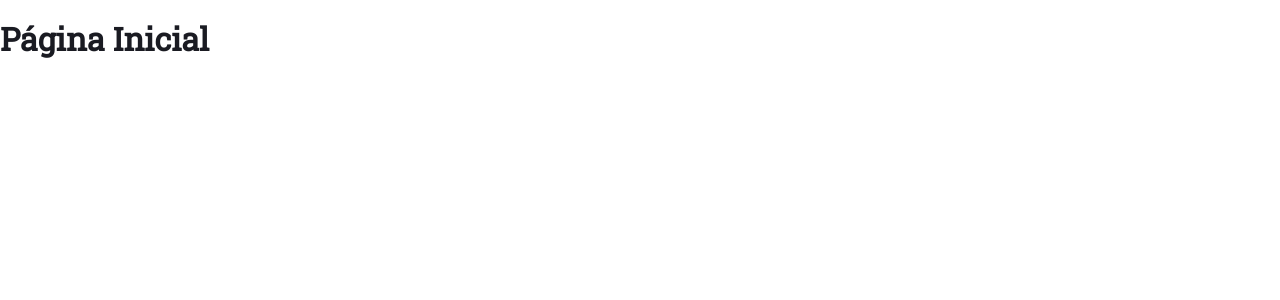
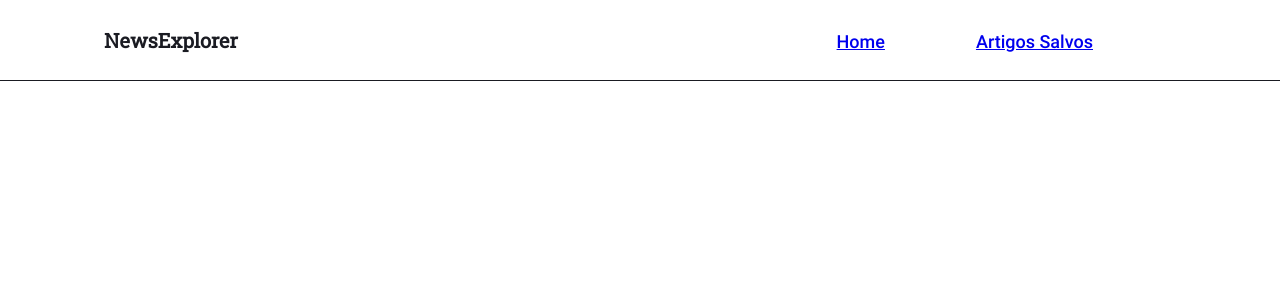
Before and after one commit to Edu-Fortes/tripleten-explorer-frontend, a React (Create React App) app: page / in a window 1280 px wide. Shown: the top 300 px of the page. Built offline with nearby package versions, Linux system fonts and the light colour scheme.

Commit message:
feat(comp): add Header and Navbar components

```diff
--- a/src/components/App/App.js
+++ b/src/components/App/App.js
@@ -1,5 +1,12 @@
-import './App.css';
+import Header from '../Header/Header';
+import Navbar from '../Navbar/Navbar';
+import './app.css';
 
 export default function App() {
-  return <h1>Página Inicial</h1>;
+  return (
+    <Header>
+      <Navbar />
+    </Header>
+  );
 }
+// CRIAR O COMPONENTE DE LOGIN BUTTON
--- /dev/null
+++ b/src/components/Header/Header.js
@@ -0,0 +1,8 @@
+export default function Header({ children }) {
+  return (
+    <header className="header">
+      <h1 className="header__logo">NewsExplorer</h1>
+      {children}
+    </header>
+  );
+}
--- /dev/null
+++ b/src/components/Header/header.css
@@ -0,0 +1,20 @@
+.header {
+  border-bottom: 1px solid var(--main-primary);
+  color: var(--main-primary);
+  display: flex;
+  justify-content: space-between;
+  align-items: center;
+  padding-inline: 6.5rem;
+}
+
+.header__logo {
+  font-size: 1.25rem;
+  font-weight: 700;
+  line-height: 1.5rem;
+  margin: 0;
+}
+
+.header_black {
+  border-color: var(--main-primary);
+  color: var(--main-primary);
+}
--- /dev/null
+++ b/src/components/Navbar/Navbar.js
@@ -0,0 +1,15 @@
+export default function Navbar({ children }) {
+  return (
+    <nav className="navbar">
+      <ul className="navbar__list">
+        <li className="navbar__item">
+          <a href="/">Home</a>
+        </li>
+        <li className="navbar__item">
+          <a href="/about">Artigos Salvos</a>
+        </li>
+        <li>{children}</li>
+      </ul>
+    </nav>
+  );
+}
--- /dev/null
+++ b/src/components/Navbar/navbar.css
@@ -0,0 +1,23 @@
+.navbar {
+  font-size: 1.125rem;
+  font-weight: 500;
+  line-height: 1.5rem;
+}
+
+.navbar__list {
+  list-style: none;
+  margin: 0;
+  padding: 0;
+  display: flex;
+  align-items: center;
+  gap: 4.6875rem;
+}
+
+.navbar__item {
+  padding: 1.875rem 0.5rem 1.4375rem;
+  border-bottom: 3px solid transparent;
+}
+
+.navbar__item_active {
+  border-color: inherit;
+}
--- a/src/index.css
+++ b/src/index.css
@@ -1,3 +1,7 @@
 @import url('./vendor/normalize.css');
 @import url('./vendor/fonts/fonts.css');
 @import url('./utils/global.css');
+
+/* BLOCKS */
+@import url('./components/Header/header.css');
+@import url('./components/Navbar/navbar.css');
```
